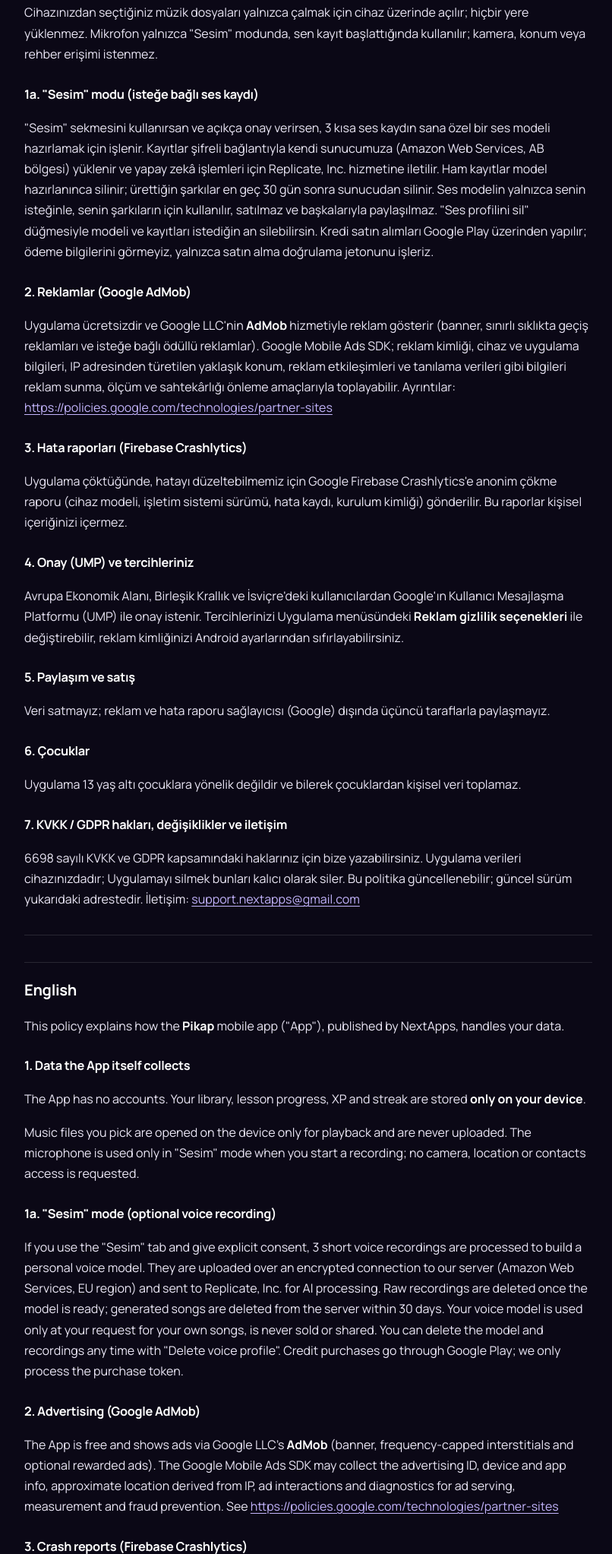
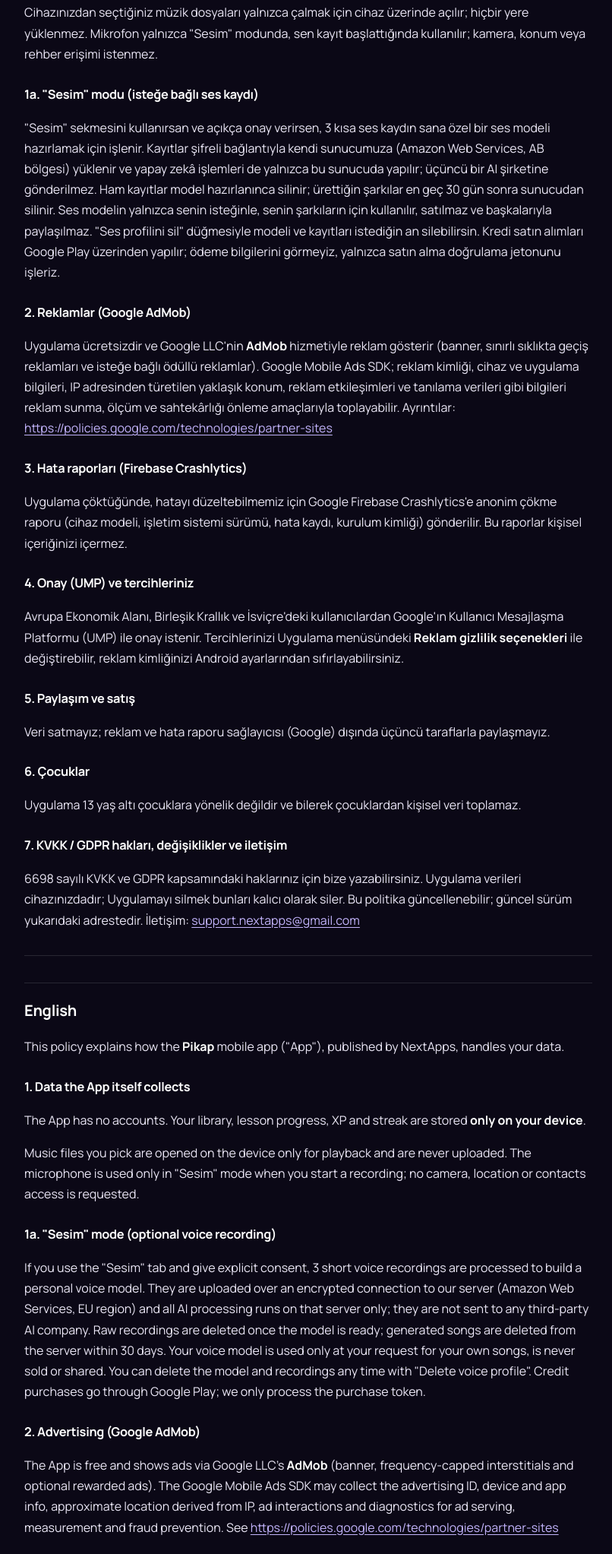
Before and after one commit to enesileri/nextapps-legal, a plain HTML site: page docs/pikap/index.html in a window 1280 px wide. Shown: the part 536-2581 px from the top of the page at 76% size, without its empty margins (234-1040 px from the left). Drawn offline with Linux system fonts and the light colour scheme; a web font is replaced by a local one.

Commit message:
Pikap gizlilik: AI işlemleri yalnızca kendi AWS sunucumuzda
Co-Authored-By: Claude Sonnet 5.5 <noreply@anthropic.com>

```diff
--- a/docs/pikap/index.html
+++ b/docs/pikap/index.html
@@ -33,7 +33,7 @@ footer{margin-top:56px;padding-top:20px;border-top:1px solid var(--line);color:v
 <p>Cihazınızdan seçtiğiniz müzik dosyaları yalnızca çalmak için cihaz üzerinde açılır; hiçbir yere yüklenmez. Mikrofon yalnızca &quot;Sesim&quot; modunda, sen kayıt başlattığında kullanılır; kamera, konum veya rehber erişimi istenmez.</p>
 <h3>1a. &quot;Sesim&quot; modu (isteğe bağlı ses kaydı)</h3>
 <p>&quot;Sesim&quot; sekmesini kullanırsan ve açıkça onay verirsen, 3 kısa ses kaydın sana özel bir ses modeli hazırlamak için işlenir. Kayıtlar şifreli bağlantıyla
-kendi sunucumuza (Amazon Web Services, AB bölgesi) yüklenir ve yapay zekâ işlemleri için Replicate, Inc. hizmetine iletilir. Ham kayıtlar model
+kendi sunucumuza (Amazon Web Services, AB bölgesi) yüklenir ve yapay zekâ işlemleri de yalnızca bu sunucuda yapılır; üçüncü bir AI şirketine gönderilmez. Ham kayıtlar model
 hazırlanınca silinir; ürettiğin şarkılar en geç 30 gün sonra sunucudan silinir. Ses modelin yalnızca senin isteğinle, senin şarkıların için kullanılır,
 satılmaz ve başkalarıyla paylaşılmaz. &quot;Ses profilini sil&quot; düğmesiyle modeli ve kayıtları istediğin an silebilirsin.
 Kredi satın alımları Google Play üzerinden yapılır; ödeme bilgilerini görmeyiz, yalnızca satın alma doğrulama jetonunu işleriz.</p>
@@ -58,7 +58,7 @@ Kredi satın alımları Google Play üzerinden yapılır; ödeme bilgilerini gö
 <p>Music files you pick are opened on the device only for playback and are never uploaded. The microphone is used only in &quot;Sesim&quot; mode when you start a recording; no camera, location or contacts access is requested.</p>
 <h3>1a. &quot;Sesim&quot; mode (optional voice recording)</h3>
 <p>If you use the &quot;Sesim&quot; tab and give explicit consent, 3 short voice recordings are processed to build a personal voice model. They are uploaded over an
-encrypted connection to our server (Amazon Web Services, EU region) and sent to Replicate, Inc. for AI processing. Raw recordings are deleted once the
+encrypted connection to our server (Amazon Web Services, EU region) and all AI processing runs on that server only; they are not sent to any third-party AI company. Raw recordings are deleted once the
 model is ready; generated songs are deleted from the server within 30 days. Your voice model is used only at your request for your own songs, is never sold
 or shared. You can delete the model and recordings any time with &quot;Delete voice profile&quot;. Credit purchases go through Google Play; we only process the purchase token.</p>
 <h3>2. Advertising (Google AdMob)</h3>
```
